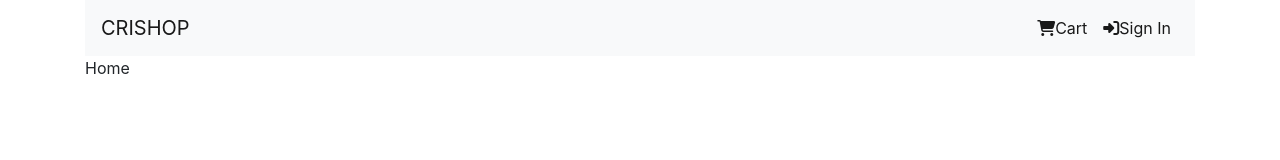
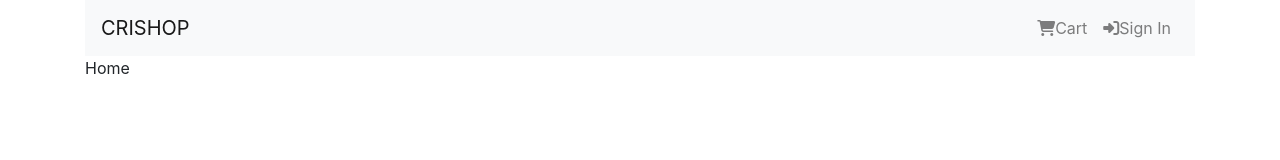
Before and after one commit to EmmanuelOBUjunior/eShop, a Next.js app: page / in a window 1280 px wide. Shown: the top 160 px of the page. Built offline with nearby package versions, Linux system fonts and the light colour scheme.

Commit message:
active cart and signin buttons

```diff
--- a/component/Navbar.js
+++ b/component/Navbar.js
@@ -1,8 +1,18 @@
 /* eslint-disable jsx-a11y/role-supports-aria-props */
 import React from 'react'
 import Link from 'next/link'
+import {useRouter} from 'next/router'
 
 function Navbar() {
+        const router = useRouter()
+        const isActive = (r) =>{
+            if(r === router.pathname){
+                return ' active'
+            }
+            else{
+                return ''
+            }
+        }
     return (
         <nav className="navbar navbar-expand-lg navbar-light bg-light">
             <Link href="/">
@@ -13,14 +23,14 @@ function Navbar() {
             </button>
             <div className="collapse navbar-collapse justify-content-end" id="navbarNavDropdown">
                 <ul className="navbar-nav">
-                <li className="nav-item active">
+                <li className="nav-item ">
                     <Link href="/cart">
-                    <a className="nav-link"><i className="fas fa-shopping-cart"></i>Cart</a>
+                    <a className={"nav-link" + isActive('/cart')}><i className="fas fa-shopping-cart"></i>Cart</a>
                     </Link>
                 </li>
-                <li className="nav-item active">
+                <li className="nav-item ">
                     <Link href="/signin">
-                    <a className="nav-link"><i className ="fas fa-sign-in-alt"/>Sign In</a>
+                    <a className={"nav-link" + isActive('/signin')}><i className ="fas fa-sign-in-alt"/>Sign In</a>
                     </Link>
                 </li>
 
```
